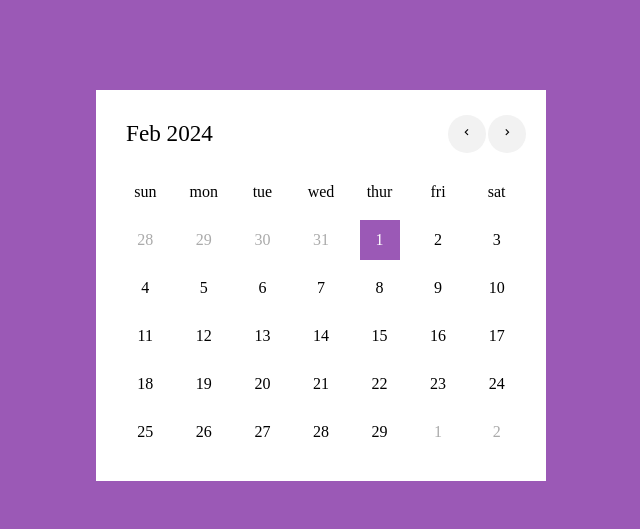
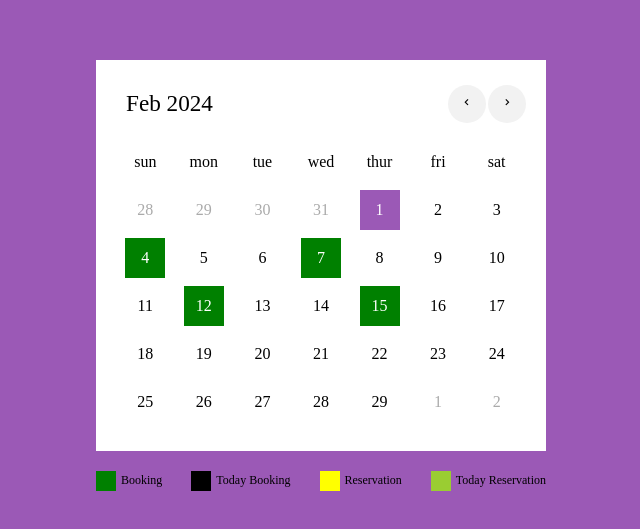
Before and after one commit to olawale-o/daily-react, a React (Create React App) app: page / in a window 1280 px wide. Shown: the part 115-644 px from the top of the page, without its empty margins (319-959 px from the left). Built offline with nearby package versions, Linux system fonts and the light colour scheme.

Commit message:
Update Calendar

```diff
--- a/src/components/Calendar/01/Calendar.jsx
+++ b/src/components/Calendar/01/Calendar.jsx
@@ -1,10 +1,11 @@
 import { useState } from "react";
 
-import { eachDayOfInterval, endOfMonth, format, startOfMonth, isToday, getDay, getDate } from "date-fns";
+import { eachDayOfInterval, endOfMonth, format, startOfMonth, isToday, getDay, getDate, isSameDay } from "date-fns";
 
 import { DAYS_OF_THE_WEEK } from "../constants/constants";
 
 import style from "./style.module.css";
+import { bookings } from "./data";
 
 const range = (start, stop, step) => Array.from({ length: (stop - start) / step + 1 }, (_, i) => start + i * step);
 
@@ -26,17 +27,22 @@ const CalendarNextDays = ({ lastDayOfMonth }) => {
   );
 };
 
+console.log(bookings);
 const CalendarDays = ({ days }) => {
+  const isBooked = (day) => {
+    return bookings.includes(day.getTime());
+  };
+
   return (
     <>
       {days.map((day, index) => (
-        <li key={index} className={`${isToday(day) ? style.today : ""}`}>
+        <li key={index} className={`${isBooked(day) && isToday(day) && style.booked_today} ${isBooked(day) && style.booked} ${isToday(day) && style.today}`}>
           {format(day, "d")}
         </li>
       ))}
     </>
   );
-}
+};
 
 const Calendar = ({
   firstDayOfTheMonth,
@@ -87,6 +93,7 @@ const CalendarWrapper = ({ startDate = new Date() }) => {
   };
 
   return (
+    <>
       <div className={style.wrapper}>
         <header className={style.header}>
           <p className={style.current_date}>{format(date, "MMM yyyy")}</p>
@@ -111,6 +118,25 @@ const CalendarWrapper = ({ startDate = new Date() }) => {
           />
         </div>
       </div>
+      <div className={style.legends}>
+        <div className={style.legend}>
+          <div className={`${style.div} ${style.booking}`}></div>
+          <div className={style.name}>Booking</div>
+        </div>
+        <div className={style.legend}>
+          <div className={`${style.div} ${style.booking_today}`}></div>
+          <div className={style.name}>Today Booking</div>
+        </div>
+        <div className={style.legend}>
+          <div className={`${style.div} ${style.reservation}`}></div>
+          <div className={style.name}>Reservation</div>
+        </div>
+        <div className={style.legend}>
+          <div className={`${style.div} ${style.reservation_today}`}></div>
+          <div className={style.name}>Today Reservation</div>
+        </div>
+      </div>
+    </>
   );
 };
 
--- /dev/null
+++ b/src/components/Calendar/01/data.js
@@ -0,0 +1,6 @@
+export const bookings = [
+  new Date(2024, 1, 4).getTime(),
+  new Date(2024, 1, 7).getTime(),
+  new Date(2024, 1, 12).getTime(),
+  new Date(2024, 1, 15).getTime(),
+];
--- a/src/components/Calendar/01/style.module.css
+++ b/src/components/Calendar/01/style.module.css
@@ -66,6 +66,10 @@ li {
   color: #fff;
 }
 
+.days li.booked {
+  color: #fff
+}
+
 .days li::before {
   position: absolute;
   top: 50%;
@@ -84,3 +88,48 @@ li {
 .days li.today::before {
   background: #9b59b6
 }
+
+.days li.booked::before {
+  background: green;
+}
+
+.days li.booked_today::before {
+  background: #000;
+}
+
+.legends {
+  padding-block: 20px;
+  display: flex;
+  justify-content: space-between;
+}
+
+.div {
+  width: 20px;
+  height: 20px;
+}
+
+.booking {
+  background-color: green;
+}
+
+.booking_today {
+  background-color: #000;
+}
+
+.reservation {
+  background-color: yellow;
+}
+
+.reservation_today {
+  background-color: yellowgreen;
+}
+
+.legend {
+  display: flex;
+  align-items: center;
+  gap: 5px;
+}
+
+.name {
+  font-size: 12px;
+}
```
Lines whose indentation alone changed are shown as unchanged.
